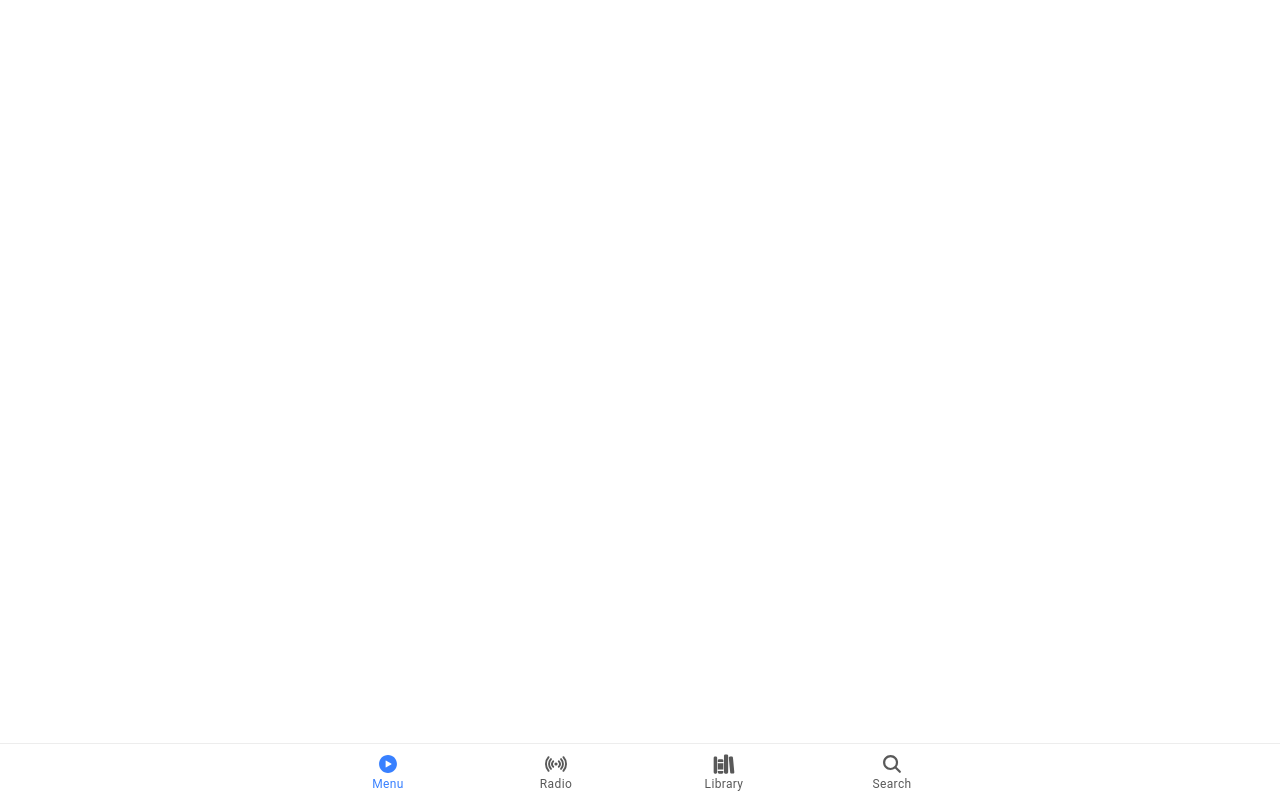
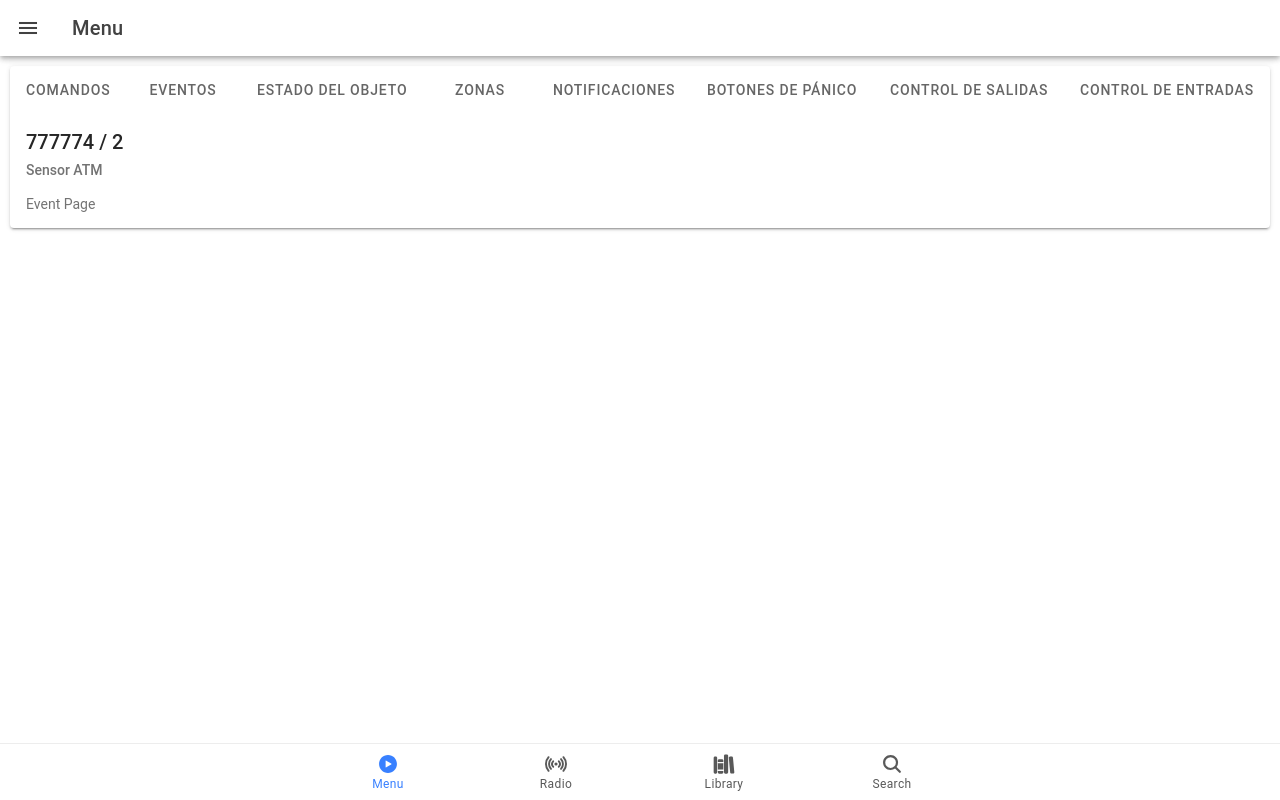
Before and after one commit to Vinici0/ionic-sc, a React (Vite) app: page /home/event in a window 1280 px wide. Built offline with nearby package versions, Linux system fonts and the light colour scheme.

Commit message:
Añadir página de inicio de sesión y estilos para el contenedor de inicio de sesión. Añadir ruta para la página de eventos en la aplicación.

```diff
--- a/src/App.tsx
+++ b/src/App.tsx
@@ -27,7 +27,7 @@ import {
 } from "@ionic/react";
 import { playCircle, radio, library, search } from "ionicons/icons";
 import { IonReactRouter } from "@ionic/react-router";
-import Home from "./pages/Home";
+
 
 /* Core CSS required for Ionic components to work properly */
 import "@ionic/react/css/core.css";
@@ -68,12 +68,12 @@ const App: React.FC = () => (
             <IonLabel>Menu</IonLabel>
           </IonTabButton>
 
-          <IonTabButton tab="radio" href="/page2">
+          <IonTabButton tab="radio" href="/home/event">
             <IonIcon icon={radio} />
             <IonLabel>Radio</IonLabel>
           </IonTabButton>
 
-          <IonTabButton tab="library" href="/page3">
+          <IonTabButton tab="library" href="/login">
             <IonIcon icon={library} />
             <IonLabel>Library</IonLabel>
           </IonTabButton>
--- a/src/components/router/AppRouter.tsx
+++ b/src/components/router/AppRouter.tsx
@@ -9,33 +9,16 @@ import Tab3 from "../../pages/Tab3";
 import Tab4 from "../../pages/Tab4";
 import Login from "../../pages/Login";
 import Home from "../../pages/home/Home";
-
+import EventPage from "../../pages/home/EventPage";
 
 const SignaleoRoute: React.FC = () => {
-  const user: User = {
-    userId: 1,
-    partnerId: 2,
-    name: "John Doe",
-    vat: "123456789",
-    telefono: "02323423423",
-    correo: "test@gmail.com",
-    rol: "admin",
-    rolPersona: undefined,
-    image_1920:
-      "https://img.freepik.com/fotos-premium/hombre-joven-inconformista-brazos-cruzados_1368-14152.jpg",
-    isLogin: false,
-    permission: "full_access",
-    session_token: undefined,
-    first_login: true,
-  };
-
   return (
     <IonRouterOutlet id="main">
       <Route path="/login" component={Login} exact />
-          <Route path="/page2" component={Tab2} exact />
+      <Route path="/home/event" component={EventPage} exact />
       <Route path="/page3" component={Tab3} exact />
       <Route path="/page4" component={Tab4} exact />
-          <Route path="/home" component={Home}  exact />
+      <Route path="/home" component={Home} exact />
       <Route path="/" render={() => <Redirect to="/page1" />} exact />
     </IonRouterOutlet>
   );
--- a/src/constant/constants.ts
+++ b/src/constant/constants.ts
@@ -1,4 +1,6 @@
 import { heart, pin, star, call, globe, basket, barbell } from "ionicons/icons";
+
+
 
 export const SEGMENT_BUTTONS = [
   { value: "1", label: "Comandos", icon: null , path: "/home" },
--- /dev/null
+++ b/src/pages/Login.css
@@ -0,0 +1,24 @@
+#container {
+    text-align: center;
+    position: absolute;
+    left: 0;
+    right: 0;
+    top: 50%;
+    transform: translateY(-50%);
+  }
+
+  #container strong {
+    font-size: 20px;
+    line-height: 26px;
+  }
+
+  #container p {
+    font-size: 16px;
+    line-height: 22px;
+    color: #8c8c8c;
+    margin: 0;
+  }
+
+  #container a {
+    text-decoration: none;
+  }
--- a/src/pages/Login.tsx
+++ b/src/pages/Login.tsx
@@ -1,4 +1,4 @@
-import React, { useState } from 'react';
+import React, { useState } from "react";
 import {
   IonHeader,
   IonToolbar,
@@ -14,10 +14,10 @@ import {
   IonItem,
   IonInput,
   IonText,
-} from '@ionic/react';
-// import './Login.scss';
+} from "@ionic/react";
+import './Login.css';
 
-import { RouteComponentProps } from 'react-router';
+import { RouteComponentProps } from "react-router";
 
 interface OwnProps extends RouteComponentProps {}
 
@@ -29,8 +29,8 @@ interface OwnProps extends RouteComponentProps {}
 interface LoginProps extends OwnProps {}
 
 const Login: React.FC<LoginProps> = () => {
-  const [username, setUsername] = useState('');
-  const [password, setPassword] = useState('');
+  const [username, setUsername] = useState("");
+  const [password, setPassword] = useState("");
   const [formSubmitted, setFormSubmitted] = useState(false);
   const [usernameError, setUsernameError] = useState(false);
   const [passwordError, setPasswordError] = useState(false);
@@ -44,21 +44,19 @@ const Login: React.FC<LoginProps> = () => {
     if (!password) {
       setPasswordError(true);
     }
-
-
   };
 
   return (
     <IonPage id="login-page">
-      <IonHeader>
+      {/* <IonHeader>
         <IonToolbar>
           <IonButtons slot="start">
             <IonMenuButton></IonMenuButton>
           </IonButtons>
           <IonTitle>Login</IonTitle>
         </IonToolbar>
-      </IonHeader>
-      <IonContent>
+      </IonHeader> */}
+      <IonContent className="ion-padding"  fullscreen id="container">
         <div className="login-logo">
           <img src="assets/img/appicon.svg" alt="Ionic logo" />
         </div>
--- a/src/pages/home/EventPage.tsx
+++ b/src/pages/home/EventPage.tsx
@@ -5,15 +5,63 @@ import {
   IonCardTitle,
   IonCardSubtitle,
   IonPage,
+  IonHeader,
+  IonToolbar,
+  IonTitle,
+  IonButtons,
+  IonMenuButton,
+  IonSegment,
+  IonSegmentButton,
+  IonText,
+  IonList,
+  IonItem,
+  IonThumbnail,
+  IonLabel,
+  IonCardContent,
+
 } from "@ionic/react";
 import MenuContent from "../../components/MenuContent";
+import { LIST_ITEM, SEGMENT_BUTTONS } from "../../constant/constants";
 
 const EventPage = () => {
   return (
     <>
       <MenuContent />
       <IonPage id="main-content">
-        <h2>Confirme para confirmar</h2>
+        <IonHeader>
+          <IonToolbar>
+            <IonButtons slot="start">
+              <IonMenuButton></IonMenuButton>
+            </IonButtons>
+            <IonTitle>Menu</IonTitle>
+          </IonToolbar>
+        </IonHeader>
+        <IonContent fullscreen>
+          <IonCard>
+            <IonSegment scrollable={true} value="heart">
+              {SEGMENT_BUTTONS.map((b) => (
+                <IonSegmentButton
+                  key={b.value}
+                  value={b.value}
+                  onClick={() => {
+                    // history.push(b.path);
+                  }}
+
+                >
+                  <IonText>{b.label}</IonText>
+                </IonSegmentButton>
+              ))}
+            </IonSegment>
+
+            <IonCardHeader>
+              <IonCardTitle>777774 / 2</IonCardTitle>
+              <IonCardSubtitle>Sensor ATM</IonCardSubtitle>
+            </IonCardHeader>
+            <IonCardContent>
+              <IonText>Event Page</IonText>
+            </IonCardContent>
+          </IonCard>
+        </IonContent>
       </IonPage>
     </>
   );
--- a/src/pages/home/Home.tsx
+++ b/src/pages/home/Home.tsx
@@ -35,9 +35,11 @@ import {
   trash,
   person,
 } from "ionicons/icons";
+
 import "./Home.css";
 import { LIST_ITEM, SEGMENT_BUTTONS } from "../../constant/constants";
 import MenuContent from "../../components/MenuContent";
+import { useHistory } from "react-router";
 
 const Home: React.FC = () => {
   const [segment, setSegment] = useState<"all" | "favorites">("all");
@@ -47,7 +49,7 @@ const Home: React.FC = () => {
   };
 
   const pageRef = useRef<HTMLElement>(null);
-
+  const history = useHistory();
   return (
     <>
       <MenuContent />
@@ -68,8 +70,7 @@ const Home: React.FC = () => {
                   key={b.value}
                   value={b.value}
                   onClick={() => {
-                    setSegment(b.value as any);
-
+                    history.push(b.path);
                   }}
                 >
                   <IonText>{b.label}</IonText>
@@ -81,11 +82,11 @@ const Home: React.FC = () => {
               <IonCardTitle>777774 / 2</IonCardTitle>
               <IonCardSubtitle>Sensor ATM</IonCardSubtitle>
             </IonCardHeader>
+
             <IonCardContent>
               <IonList
                 onClick={(e) => {
                   getItemData(e);
-
                 }}
               >
                 {LIST_ITEM.map((item, index) => (
```
Lines whose indentation alone changed are shown as unchanged.
